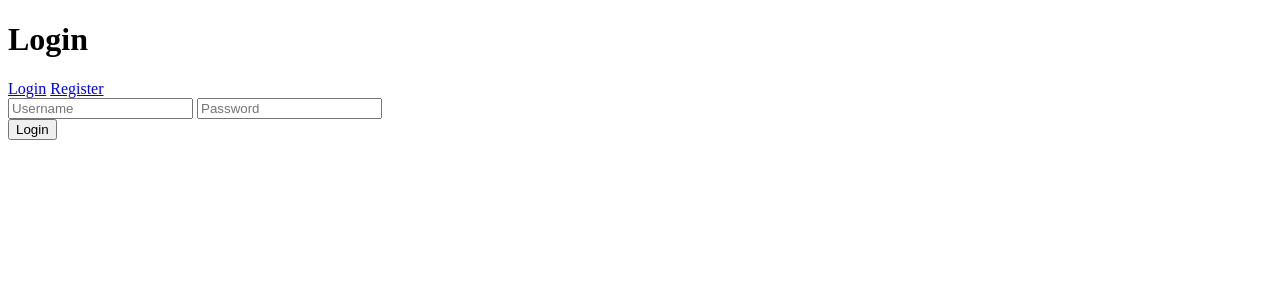
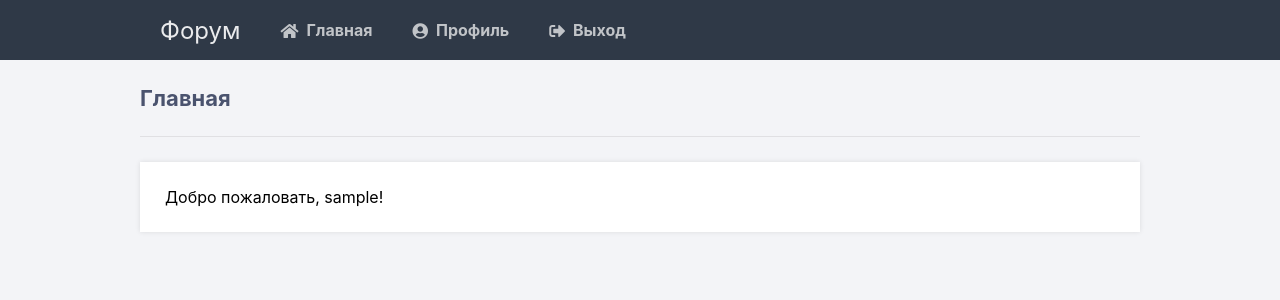
Before and after one commit to MaxNacemit/rp-engine, a Flask app: template templates/base.html in a window 1280 px wide. Shown: the top 300 px of the page. Run offline with Flask 2, Linux system fonts and the light colour scheme; the template is opened without the code that fills it: most values are stand-ins (such as "Sample title", 1, 10 or a date in 2020).

Commit message:
fixed get_user_dict

```diff
--- a/app.py
+++ b/app.py
@@ -1,17 +1,108 @@
-from flask import Flask
+import random
+import re
+
+from flask import Flask, render_template, request, redirect, url_for, session
+
 from database import Database
 
+STATUS_DICT = {3: 'админ', 2: 'мастер', 1: 'пользователь', 0: 'не назначен', -1: 'забанен'}
+
+db = Database('ivan', 'strongsqlpassword')
+# reg_response = db.register_user('shar3nda' + str(random.randint(0, 99999999)).zfill(8), 'stronguserpassword',
+#                                 [322, 228, "none_sch", "biography"])
+# if reg_response:
+#     print(f'user {reg_response} registered')
+# else:
+#     print('name already taken')
+# user_test_data = db.get_user_dict(reg_response)
+# login1 = db.check_login(reg_response, 'stronguserpassword')
+# login2 = db.check_login(reg_response, 'wronguserpassword')
+# print(login1, login2)
+
+# create the application object
 app = Flask(__name__)
-
-db = Database('root', 'strongsqlpassword')
-db.register_user('shar3nda', 'stronguserpassword')
-print(db.get_user_dict('shar3nda'))
+app.secret_key = 'very secret and reliable secret key'
 
 
-@app.route('/')
-def hello_world():
-    return 'Hello World!'
+# route for handling the login page logic
+@app.route('/', methods=['GET', 'POST'])
+def login():
+    if 'loggedin' in session:
+        return redirect(url_for('home'))
+    # Check if "username" and "password" POST requests exist (user submitted form)
+    msg = ''
+    if request.method == 'POST' and 'username' in request.form and 'password' in request.form:
+        # Create variables for easy access
+        username = request.form['username']
+        password = request.form['password']
+        # Check if account exists using MySQL
+        account = db.check_login(username, password)
+        # If account exists in accounts table in out database
+        if account:
+            # Create session data, we can access this data in other routes
+            session['loggedin'] = True
+            session['username'] = username
+            # Redirect to home page
+            return redirect(url_for('home'))
+        else:
+            # Account doesnt exist or username/password incorrect
+            msg = 'Неправильный логин/пароль!'
+    # Show the login form with message (if any)
+    return render_template('index.html', msg=msg)
+
+
+@app.route('/logout')
+def logout():
+    # Remove session data, this will log the user out
+    session.pop('loggedin', None)
+    session.pop('id', None)
+    session.pop('username', None)
+    # Redirect to login page
+    return redirect(url_for('login'))
+
+
+@app.route('/register', methods=['GET', 'POST'])
+def register():
+    msg = ''
+    if request.method == 'POST' and 'username' in request.form and 'password' in request.form:
+        username = request.form['username']
+        password = request.form['password']
+        account = db.is_available(username)
+        if not account:
+            msg = 'Аккаунт уже зарегистрирован!'
+        elif not re.match(r'[A-Za-z0-9]+', username):
+            msg = 'В логине нельзя использовать спец. сиволы!'
+        elif len(password) < 8:
+            msg = 'Выберите пароль не менее 8 знаков!'
+        elif not username or not password:
+            msg = 'Заполните все поля!'
+        else:
+            db.register_user(username, password)
+            msg = 'Вы успешно зарегистрировались!'
+            session['loggedin'] = True
+            session['username'] = username
+            return redirect(url_for('home'))
+    elif request.method == 'POST':
+        msg = 'Введите логин и пароль!'
+
+    return render_template('register.html', msg=msg)
+
+
+@app.route('/home')
+def home():
+    if 'loggedin' in session:
+        return render_template('base.html', username=session['username'])
+    return redirect(url_for('login'))
+
+
+@app.route('/profile')
+def profile():
+    if 'loggedin' in session:
+        account = db.get_user_dict(session['username'])
+        account['status'] = STATUS_DICT[account['status']]
+        return render_template('profile.html', account=account)
+    return redirect(url_for('login'))
 
 
 if __name__ == '__main__':
-    app.run(host='0.0.0.0')
+    app.run(debug=True)
--- a/database.py
+++ b/database.py
@@ -37,14 +37,19 @@ class Database:
             self.cursor.execute(req_request, (req_set[0], spell_id, req_set[1]))
             self.con.cursor.commit()
 
+    def is_available(self, login):
+        check = 'SELECT * FROM users WHERE login = %s'
+        self.cursor.execute(check, (login,))
+        if self.cursor.fetchone() is None:
+            return True
+        return False
+
     def register_user(self, login, password, char_data=None):
         if char_data is None:
-            char_data = [0, 0, "none_school", "biography"]
+            char_data = [0, 0, "none", "biography"]
 
         pass_hash = pbkdf2_sha512.hash(password)
-        check_available = 'SELECT * FROM users WHERE login = %s'
-        self.cursor.execute(check_available, (login,))
-        if self.cursor.fetchone() is None:
+        if self.is_available(login):
             request = 'INSERT INTO users (login, pass_hash, nickname, max_mana, learning_const, school, biography_file, status) VALUES (%s, %s, %s, %s, %s, %s, %s, 0)'
             self.cursor.execute(request, (login, pass_hash, login, *char_data))
             self.con.commit()
--- /dev/null
+++ b/static/style.css
@@ -0,0 +1,147 @@
+* {
+  	box-sizing: border-box;
+  	font-family: -apple-system, BlinkMacSystemFont, "segoe ui", roboto, oxygen, ubuntu, cantarell, "fira sans", "droid sans", "helvetica neue", Arial, sans-serif;
+  	font-size: 16px;
+  	-webkit-font-smoothing: antialiased;
+  	-moz-osx-font-smoothing: grayscale;
+}
+body {
+  	background-color: #435165;
+  	margin: 0;
+}
+.login, .register {
+  	width: 400px;
+  	background-color: #ffffff;
+  	box-shadow: 0 0 9px 0 rgba(0, 0, 0, 0.3);
+  	margin: 100px auto;
+}
+.login h1, .register h1 {
+  	text-align: center;
+  	color: #5b6574;
+  	font-size: 24px;
+  	padding: 20px 0 20px 0;
+  	border-bottom: 1px solid #dee0e4;
+}
+.login .links, .register .links {
+  	display: flex;
+  	padding: 0 15px;
+}
+.login .links a, .register .links a {
+  	color: #adb2ba;
+  	text-decoration: none;
+  	display: inline-flex;
+  	padding: 0 10px 10px 10px;
+  	font-weight: bold;
+}
+.login .links a:hover, .register .links a:hover {
+  	color: #9da3ac;
+}
+.login .links a.active, .register .links a.active {
+  	border-bottom: 3px solid #3274d6;
+  	color: #3274d6;
+}
+.login form, .register form {
+  	display: flex;
+  	flex-wrap: wrap;
+  	justify-content: center;
+  	padding-top: 20px;
+}
+.login form label, .register form label {
+  	display: flex;
+  	justify-content: center;
+  	align-items: center;
+  	width: 50px;
+  	height: 50px;
+  	background-color: #3274d6;
+  	color: #ffffff;
+}
+.login form input[type="password"], .login form input[type="text"], .login form input[type="email"], .register form input[type="password"], .register form input[type="text"], .register form input[type="email"] {
+  	width: 310px;
+  	height: 50px;
+  	border: 1px solid #dee0e4;
+  	margin-bottom: 20px;
+  	padding: 0 15px;
+}
+.login form input[type="submit"], .register form input[type="submit"] {
+  	width: 100%;
+  	padding: 15px;
+  	margin-top: 20px;
+  	background-color: #3274d6;
+  	border: 0;
+  	cursor: pointer;
+  	font-weight: bold;
+  	color: #ffffff;
+  	transition: background-color 0.2s;
+}
+.login form input[type="submit"]:hover, .register form input[type="submit"]:hover {
+  	background-color: #2868c7;
+  	transition: background-color 0.2s;
+}
+.navtop {
+  	background-color: #2f3947;
+  	height: 60px;
+  	width: 100%;
+  	border: 0;
+}
+.navtop div {
+  	display: flex;
+  	margin: 0 auto;
+  	width: 1000px;
+  	height: 100%;
+}
+.navtop div h1, .navtop div a {
+  	display: inline-flex;
+  	align-items: center;
+}
+.navtop div h1 {
+  	flex: 1;
+  	font-size: 24px;
+  	padding: 0;
+ 	margin: 0;
+  	color: #eaebed;
+  	font-weight: normal;
+}
+.navtop div a {
+  	padding: 0 20px;
+  	text-decoration: none;
+  	color: #c1c4c8;
+  	font-weight: bold;
+}
+.navtop div a i {
+  	padding: 2px 8px 0 0;
+}
+.navtop div a:hover {
+  	color: #eaebed;
+}
+body.loggedin {
+  	background-color: #f3f4f7;
+}
+.content {
+  	width: 1000px;
+  	margin: 0 auto;
+}
+.content h2 {
+  	margin: 0;
+  	padding: 25px 0;
+  	font-size: 22px;
+  	border-bottom: 1px solid #e0e0e3;
+  	color: #4a536e;
+}
+.content > p, .content > div {
+  	box-shadow: 0 0 5px 0 rgba(0, 0, 0, 0.1);
+  	margin: 25px 0;
+  	padding: 25px;
+	background-color: #fff;
+}
+.content > p table td, .content > div table td {
+	padding: 5px;
+}
+.content > p table td:first-child, .content > div table td:first-child {
+	font-weight: bold;
+	color: #4a536e;
+	padding-right: 15px;
+}
+.content > div p {
+	padding: 5px;
+	margin: 0 0 10px 0;
+}
--- a/templates/base.html
+++ b/templates/base.html
@@ -1,28 +1,8 @@
-<!DOCTYPE html>
-<html lang="ru">
-	<head>
-		<meta charset="utf-8">
-		<title>Login</title>
-	</head>
-	<body>
-		<div class="login">
-			<h1>Login</h1>
-			<div class="links">
-				<a href="{{ url_for('login') }}" class="active">Login</a>
-				<a href="#">Register</a>
-			</div>
-			<form action="{{ url_for('login') }}" method="post">
-				<label for="username">
-					<i class="fas fa-user"></i>
-				</label>
-				<input type="text" name="username" placeholder="Username" id="username" required>
-				<label for="password">
-					<i class="fas fa-lock"></i>
-				</label>
-				<input type="password" name="password" placeholder="Password" id="password" required>
-				<div class="msg">{{ msg }}</div>
-				<input type="submit" value="Login">
-			</form>
-		</div>
-	</body>
-</html>
+{% extends 'layout.html' %}
+
+{% block title %}Главная{% endblock %}
+
+{% block content %}
+<h2>Главная</h2>
+<p>Добро пожаловать, {{ username }}!</p>
+{% endblock %}
--- /dev/null
+++ b/templates/layout.html
@@ -0,0 +1,22 @@
+<!DOCTYPE html>
+<html lang="ru">
+	<head>
+		<meta charset="utf-8">
+		<title>{% block title %}{% endblock %}</title>
+		<link rel="stylesheet" href="{{ url_for('static', filename='style.css') }}">
+		<link rel="stylesheet" href="https://use.fontawesome.com/releases/v5.7.1/css/all.css">
+	</head>
+	<body class="loggedin">
+		<nav class="navtop">
+			<div>
+				<a href="/home"><h1>Форум</h1></a>
+                <a href="{{ url_for('home') }}"><i class="fas fa-home"></i>Главная</a>
+				<a href="{{ url_for('profile') }}"><i class="fas fa-user-circle"></i>Профиль</a>
+				<a href="{{ url_for('logout') }}"><i class="fas fa-sign-out-alt"></i>Выход</a>
+			</div>
+		</nav>
+		<div class="content">
+			{% block content %}{% endblock %}
+		</div>
+	</body>
+</html>
```
Also changed, not shown: templates/index.html (added, +30 -0 lines), templates/profile.html (added, +24 -0 lines), templates/register.html (added, +30 -0 lines).
